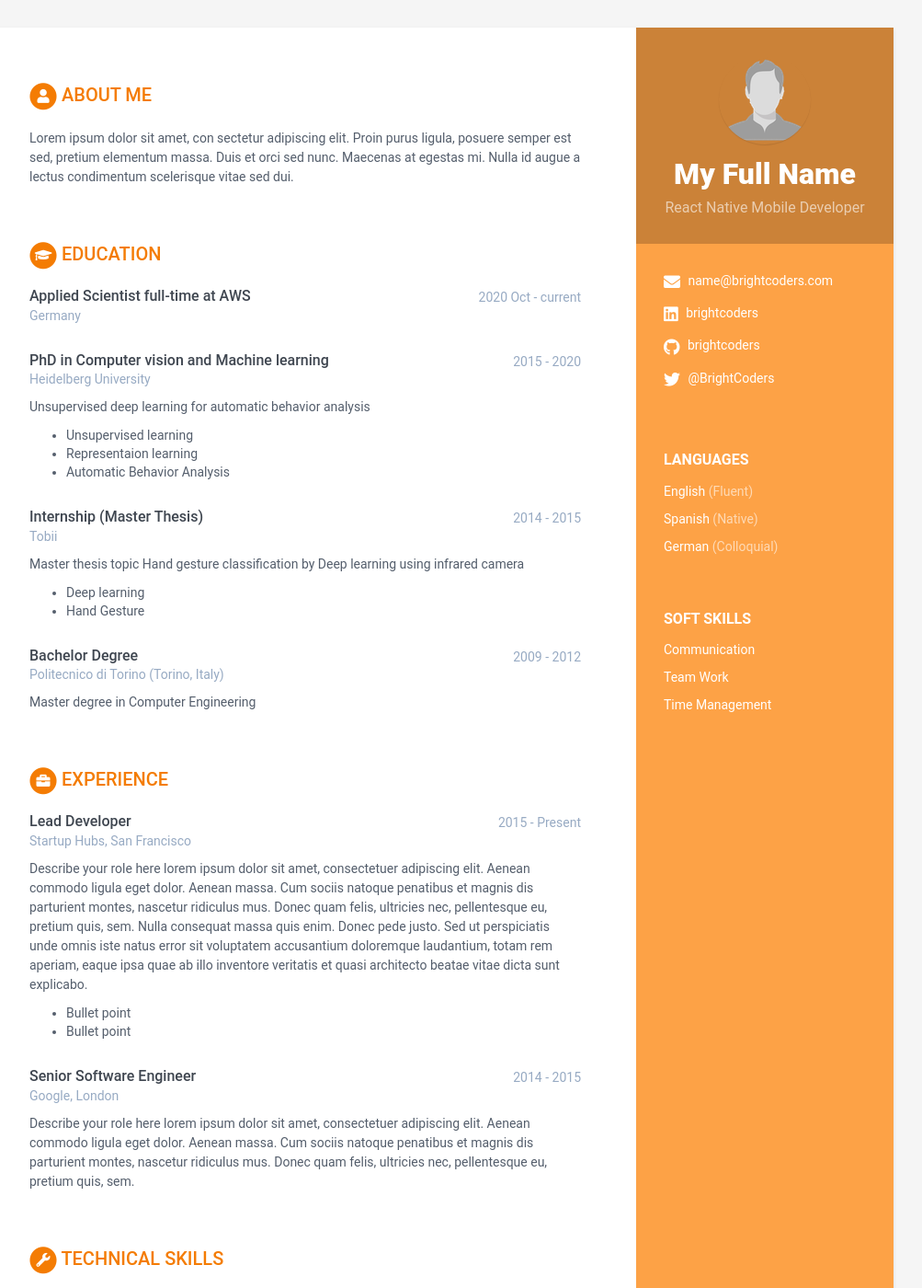
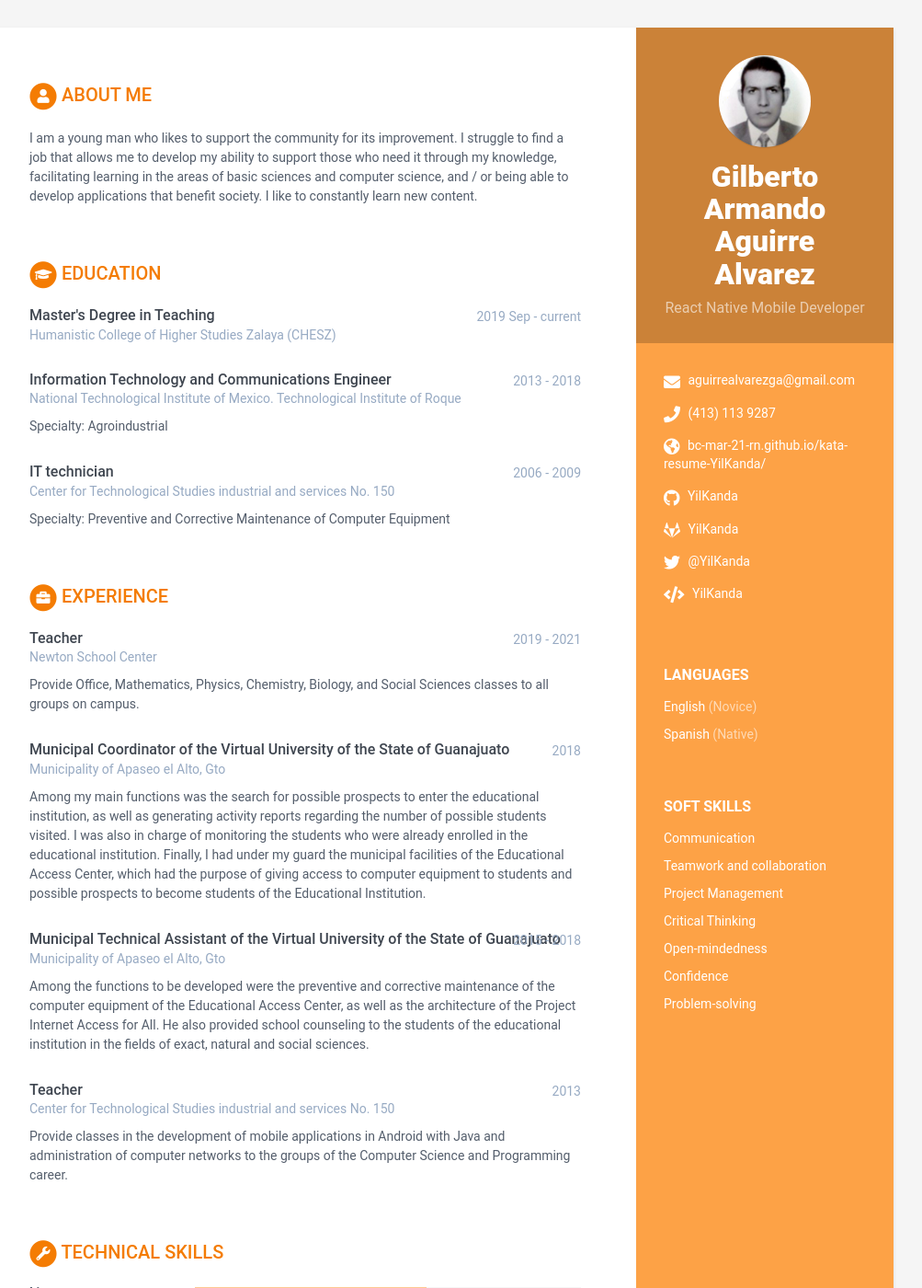
Before and after one commit to BC-MAR-21-RN/kata-resume-YilKanda, a Jekyll site: the page built from index.html, in a window 1280 px wide and 1400 px high. Shown: the whole window at 92% size, without its empty margins (168-1171 px from the left). Built offline with Jekyll 4.4.1, drawn with Linux system fonts in a browser that asks for light colours; some of the changed text lies outside the part shown.

Commit message:
Data Update for Curriculum Vitae
The data in the _data.yml file was updated, corresponding to the generation of the Curriculum Vitae.
Profile photo added.

```diff
--- a/_config.yml
+++ b/_config.yml
@@ -3,7 +3,7 @@
 # Site Settings
 title: BrightCoders Academy
 url: '' #'http://webjeda.com'
-baseurl: '' #change it according to your repository name
+baseurl: 'https://bc-mar-21-rn.github.io/kata-resume-YilKanda/' #change it according to your repository name
 # Style will be applied only after restarting the build or serve. Just choose one of the options.
 theme_skin: orange # blue turquoise green berry orange ceramic
 chrome_mobile_color: #use hex colors (ex:#1976d2) or leave empty if you don't want a color for chrome mobile searchbar
--- a/_data/data.yml
+++ b/_data/data.yml
@@ -7,110 +7,104 @@ sidebar:
   education: False # NO MODIFICAR
 
   # Profile information
-  name: My Full Name # Nombre completo
+  name: Gilberto Armando Aguirre Alvarez # Nombre completo
   tagline: React Native Mobile Developer # React Native Mobile Developer ó Ruby on Rails Web Developer Según sea el caso
   avatar: profile.png # Colocar una imagen con tu foto de 100x100 pixels dentro de /assets/images
 
   # Actualiza tus datos de contacto
-  email: name@brightcoders.com
-  phone:
-  website: # No agregar http://
-  linkedin: brightcoders
-  github: brightcoders
-  gitlab:
+  email: aguirrealvarezga@gmail.com
+  phone: (413) 113 9287
+  website: bc-mar-21-rn.github.io/kata-resume-YilKanda/
+  linkedin: #
+  github: YilKanda
+  gitlab: YilKanda
   bitbucket:
-  twitter: '@BrightCoders'
+  twitter: '@YilKanda'
   stack-overflow: # Number/Username, e.g. 123456/alandoe
-  codewars:
+  codewars: YilKanda
   goodreads: # Number-Username, e.g. 123456-alandoe
 
   # Actualiza según los idiomas y nieles que tienes. Agrega o Elimina según sea necesario.
   languages:
     - idiom: English
-      level: Fluent # Utiliza el resultado de tu examen oficial, o el nivel de acuerdo al modelo Dreyfus
+      level: Novice # Utiliza el resultado de tu examen oficial, o el nivel de acuerdo al modelo Dreyfus
 
     - idiom: Spanish
       level: Native # Utiliza el resultado de tu examen oficial, o el nivel de acuerdo al modelo Dreyfus
-
-    - idiom: German
-      level: Colloquial
 
   # Registra aquí tus soft skills. Agrega o elimina según sea necesario
   interests:
     - item: Communication
       link: # dejar en blanco
 
-    - item: Team Work
+    - item: Teamwork and collaboration
       link: # dejar en blanco
 
-    - item: Time Management
+    - item: Project Management
+      link: # dejar en blanco
+
+    - item: Critical Thinking
+      link: # dejar en blanco
+
+    - item: Open-mindedness
+      link: # dejar en blanco
+
+    - item: Confidence
+      link: # dejar en blanco
+
+    - item: Problem-solving
       link: # dejar en blanco
 
 # Registra aquí un resumen de tu perfil
 career-profile:
   title: About Me # NO MODIFICAR
   summary: |
-    Lorem ipsum dolor sit amet, con sectetur adipiscing elit. Proin purus ligula, posuere semper est sed, pretium elementum massa. Duis et orci sed nunc. Maecenas at egestas mi. Nulla id augue a lectus condimentum scelerisque vitae sed dui.
+    I am a young man who likes to support the community for its improvement. I struggle to find a job that allows me to develop my ability to support those who need it through my knowledge, facilitating learning in the areas of basic sciences and computer science, and / or being able to develop applications that benefit society. I like to constantly learn new content.
 
 # Registra aquí tus estudios. Agrega o elimina según sea necesario
 educationcomplete:
-  - degree: Applied Scientist full-time at AWS
-    university: Germany
-    time: 2020 Oct - current
+  - degree: Master's Degree in Teaching
+    university: Humanistic College of Higher Studies Zalaya (CHESZ)
+    time: 2019 Sep - current
     details: |
 
-  - degree: PhD in Computer vision and Machine learning
-    university: Heidelberg University
-    time: 2015 - 2020
+  - degree: Information Technology and Communications Engineer
+    university: National Technological Institute of Mexico. Technological Institute of Roque
+    time: 2013 - 2018
     details: |
-      Unsupervised deep learning for automatic behavior analysis
+      Specialty: Agroindustrial
 
-        - Unsupervised learning
-        - Representaion learning
-        - Automatic Behavior Analysis
-
-  - degree: Internship (Master Thesis)
-    university: Tobii
-    time: 2014 - 2015
+  - degree: IT technician
+    university: Center for Technological Studies industrial and services No. 150
+    time: 2006 - 2009
     details: |
-      Master thesis topic Hand gesture classification by Deep learning using infrared camera
-
-        - Deep learning
-        - Hand Gesture
-
-  - degree: Bachelor Degree
-    university: Politecnico di Torino (Torino, Italy)
-    time: 2009 - 2012
-    details: |
-      Master degree in Computer Engineering
+      Specialty: Preventive and Corrective Maintenance of Computer Equipment
 
 # Registra aquí tu experiencia. Agrega o elimina según sea necesario
 experiences:
-  - role: Lead Developer
-    time: 2015 - Present
-    company: Startup Hubs, San Francisco
+  - role: Teacher
+    time: 2019 - 2021
+    company: Newton School Center
     details: |
-      Describe your role here lorem ipsum dolor sit amet, consectetuer
-      adipiscing elit. Aenean commodo ligula eget dolor. Aenean massa.
-      Cum sociis natoque penatibus et magnis dis parturient montes,
-      nascetur ridiculus mus. Donec quam felis, ultricies nec,
-      pellentesque eu, pretium quis, sem. Nulla consequat massa quis
-      enim. Donec pede justo. Sed ut perspiciatis unde omnis iste natus
-      error sit voluptatem accusantium doloremque laudantium, totam rem
-      aperiam, eaque ipsa quae ab illo inventore veritatis et quasi
-      architecto beatae vitae dicta sunt explicabo.
-        - Bullet point
-        - Bullet point
+      Provide Office, Mathematics, Physics, Chemistry, Biology, and Social Sciences classes to all groups on campus.
 
-  - role: Senior Software Engineer
-    time: 2014 - 2015
-    company: Google, London
+  - role: Municipal Coordinator of the Virtual University of the State of Guanajuato
+    time: 2018
+    company: Municipality of Apaseo el Alto, Gto
     details: |
-      Describe your role here lorem ipsum dolor sit amet, consectetuer
-      adipiscing elit. Aenean commodo ligula eget dolor. Aenean massa.
-      Cum sociis natoque penatibus et magnis dis parturient montes,
-      nascetur ridiculus mus. Donec quam felis, ultricies nec,
-      pellentesque eu, pretium quis, sem.
+      Among my main functions was the search for possible prospects to enter the educational institution, as well as generating activity reports regarding the number of possible students visited. I was also in charge of monitoring the students who were already enrolled in the educational institution. Finally, I had under my guard the municipal facilities of the Educational Access Center, which had the purpose of giving access to computer equipment to students and possible prospects to become students of the Educational Institution.
+
+  - role: Municipal Technical Assistant of the Virtual University of the State of Guanajuato
+    time: 2015 - 2018
+    company: Municipality of Apaseo el Alto, Gto
+    details: |
+      Among the functions to be developed were the preventive and corrective maintenance of the computer equipment of the Educational Access Center, as well as the architecture of the Project Internet Access for All. He also provided school counseling to the students of the educational institution in the fields of exact, natural and social sciences.
+
+  - role: Teacher
+    time: 2013
+    company: Center for Technological Studies industrial and services No. 150
+    details: |
+      Provide classes in the development of mobile applications in Android with Java and administration of computer networks to the groups of the Computer Science and Programming career.
 
 # Registra aquí tus habilidades técnicas, para level utiliza:
 # 20% para Novice
@@ -122,23 +116,53 @@ skills:
   title: Technical Skills # NO MODIFICAR
 
   toolset:
-    - name: Python
+    - name: Linux
+      level: 60%
+
+    - name: Microsoft Office
+      level: 80%
+
+    - name: Git
+      level: 80%
+
+    - name: Visual Basic .NET
+      level: 60%
+
+    - name: Microsoft SQL Server
+      level: 40%
+
+    - name: MySQL
+      level: 40%
+
+    - name: Java
+      level: 60%
+
+    - name: Android (Java)
+      level: 40%
+
+    - name: HTML5
+      level: 80%
+
+    - name: CSS3
+      level: 40%
+
+    - name: JavaScript
+      level: 40%
+
+    - name: PHP
       level: 20%
 
-    - name: PyTorch
+    - name: Laravel
+      level: 20%
+
+    - name: Ruby
       level: 40%
 
-    - name: Tensorflow
-      level: 60%
+    - name: Rails
+      level: 40%
 
-    - name: Caffe
-      level: 80%
-
-    - name: Matlab
-      level: 100%
-
-    - name: C/C++
-      level: 40%
+    - name: React Native
+      level: 20%
 
 # NO MODIFICAR
 footer: >
```
Also changed, not shown: assets/images/profile.png.
